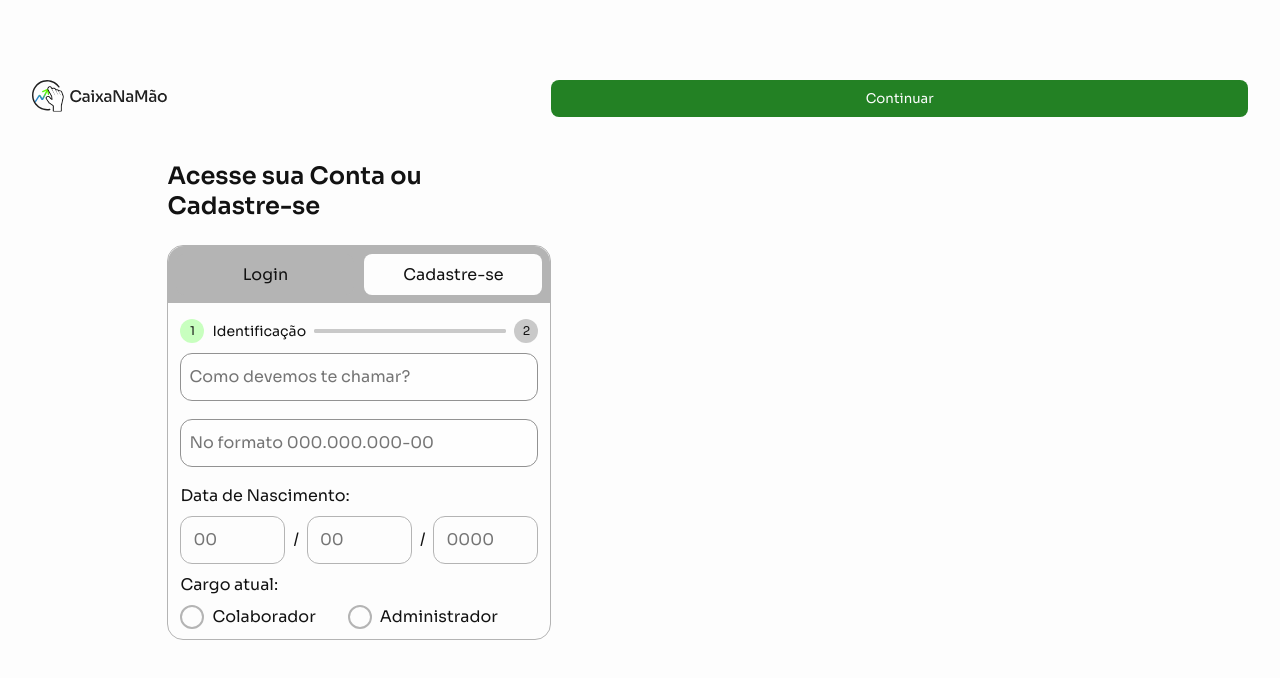
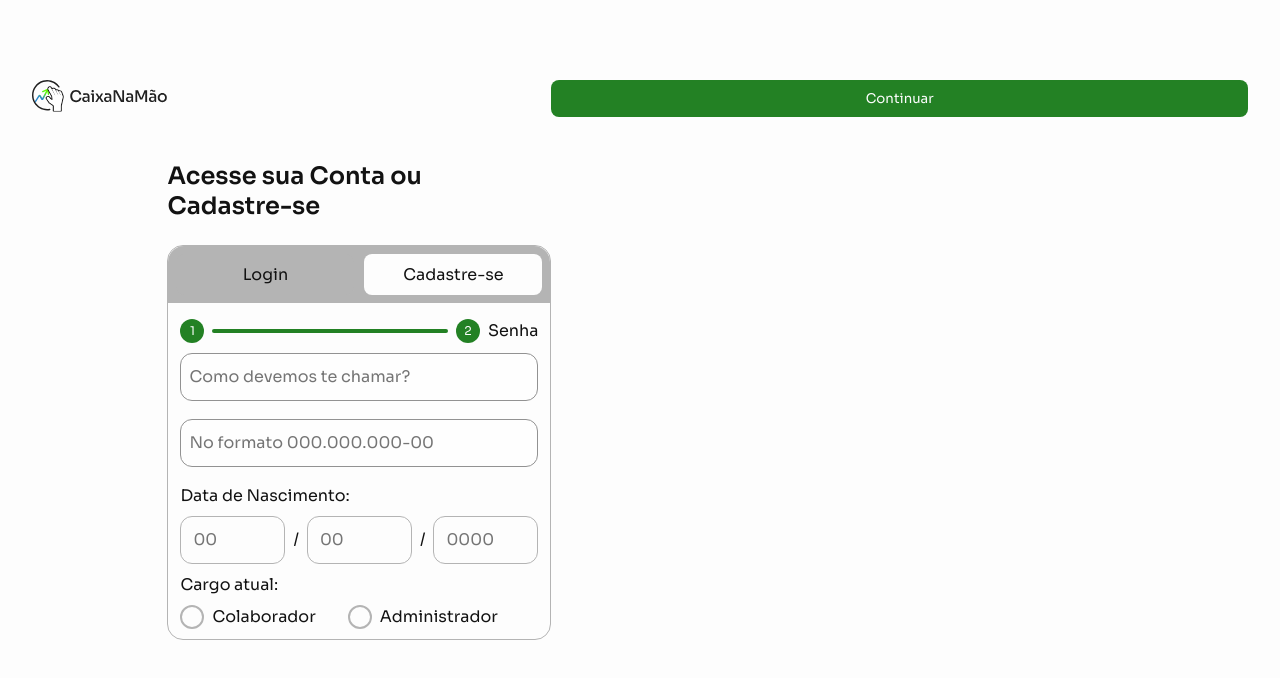
Before and after one commit to jaqueuchoab/caixanamao, a React (Vite) app: page /register in a window 1280 px wide. Shown: the top 678 px of the page. Built offline with nearby package versions, Linux system fonts and the light colour scheme.

Commit message:
fix: progress indicator

```diff
--- a/src/views/components/authMode/AuthModeSelector.tsx
+++ b/src/views/components/authMode/AuthModeSelector.tsx
@@ -24,7 +24,6 @@ const AuthModeSelector = () => {
   const { themeMode } = useContextTheme();
   const location = useLocation();
   const currentPath = location.pathname;
-  console.log('Current Path:', currentPath);
 
   const navigate = useNavigate();
   const isLogin = currentPath === '/login';
--- /dev/null
+++ b/src/views/components/signup/ProgressIndicator/ProgressIndicator.style.ts
@@ -0,0 +1,40 @@
+import { baseColorsDefault } from './../../../themes/defaults';
+import styled from '@emotion/styled';
+
+interface ProgressProps {
+  $active?: boolean | undefined;
+}
+
+export const Progress = styled.div`
+  display: flex;
+  align-items: center;
+  align-content: center;
+  flex-direction: row;
+  gap: 8px;
+  align-self: stretch;
+  flex-wrap: wrap;
+`;
+
+export const ProgressDot = styled.a<ProgressProps>`
+  display: flex;
+  justify-content: center;
+  align-items: center;
+  width: 24px;
+  height: 24px;
+  border-radius: 50px;
+  font-size: ${({ theme }) => theme.sizes['sm-x']}px;
+  background-color: ${({ theme, $active }) =>
+    theme.colors.dotsAndBars.progressDot[$active ? 'active' : 'inactive']};
+  color: ${() => baseColorsDefault.neutral[100]};
+`;
+
+export const LineIndicator = styled.div<ProgressProps>`
+  display: flex;
+  align-items: center;
+  flex: 1 1 0;
+  height: 4px;
+  background-color: ${({ theme, $active }) => theme.colors.dotsAndBars.progressBar[$active ? 'active' : 'inactive']};
+  border-radius: 4px;
+  gap: 8px;
+  width: 100%;
+`;
--- a/src/views/components/signup/ProgressIndicator/ProgressIndicatorPassword.tsx
+++ b/src/views/components/signup/ProgressIndicator/ProgressIndicatorPassword.tsx
@@ -1,28 +1,34 @@
 import React from 'react';
-import style from './ProgressIndicator.module.css';
-import { useContextTheme } from '../../../context/ThemeContext';
+import {
+  LineIndicator,
+  Progress,
+  ProgressDot,
+} from './ProgressIndicator.style';
+import { useLocation } from 'react-router-dom';
 
 const ProgressIndicatorPassword = () => {
-	const { themeMode } = useContextTheme();
+  const location = useLocation();
+  const currentPath = location.pathname;
 
-	return (
-		<section className={style.progressIndicator}>
-			<div className={style.containerProgress}>
-				<a className={style.progressDot} id={style[themeMode]}>
-					<span className={style.numberDot}>1</span>
-				</a>
-			</div>
-			<div className={`password ${style.lineProgress}`} id={style[themeMode]}>
-				<div></div>
-			</div>
-			<div className={style.containerProgress}>
-				<a className={style.progressDot} id={style[themeMode]}>
-					<span className={style.numberDot}>2</span>
-				</a>
-				<div className={style.indicatorStep}>Senha</div>
-			</div>
-		</section>
-	);
+  const isCredentials = currentPath.includes('credentials');
+	console.log(`Current path: ${currentPath}, isCredentials: ${isCredentials}`);
+
+
+  return { isCredentials } ? (
+    <Progress>
+      <ProgressDot $active={true}>1</ProgressDot>
+      <LineIndicator $active={true} />
+      <ProgressDot $active={true}>2</ProgressDot>
+			<p>Senha</p>
+    </Progress>
+  ) : (
+		<Progress>
+		<ProgressDot $active={true}>1</ProgressDot>
+		<p>Identificação</p>
+		<LineIndicator $active={false} />
+		<ProgressDot $active={false}>2</ProgressDot>
+	</Progress>
+  );
 };
 
 export default ProgressIndicatorPassword;
--- a/src/views/components/signup/SignUpStep.tsx
+++ b/src/views/components/signup/SignUpStep.tsx
@@ -1,11 +1,11 @@
 import { Route, Routes } from 'react-router-dom';
 import { registerRoutes } from '../../../routes/register-routes';
-import ProgressIndicator from './ProgressIndicator/ProgressIndicator';
+import ProgressIndicatorPassword from './ProgressIndicator/ProgressIndicatorPassword';
 
 const SignUpMultiset = () => {
   return (
     <>
-    <ProgressIndicator />
+    <ProgressIndicatorPassword />
       <Routes>
         {registerRoutes.map((route) => {
           return <Route path={route.path} element={route.element} />;
--- a/src/views/themes/light.ts
+++ b/src/views/themes/light.ts
@@ -40,11 +40,11 @@ export const lightTheme: ThemeType = {
 				inactive: baseColorsDefault.blue[300],
 			},
 			progressDot: {
-				active: baseColorsDefault.green[200],
+				active: baseColorsDefault.green[600],
 				inactive: baseColorsDefault.neutral[300],
 			},
 			progressBar: {
-				active: baseColorsDefault.green[300],
+				active: baseColorsDefault.green[600],
 				inactive: baseColorsDefault.neutral[300],
 			},
 		},
```
Also changed, not shown: src/views/components/signup/styles/Identification.module.css (deleted, +0 -44 lines), src/views/components/signup/styles/SingUp.module.css (deleted, +0 -17 lines).
